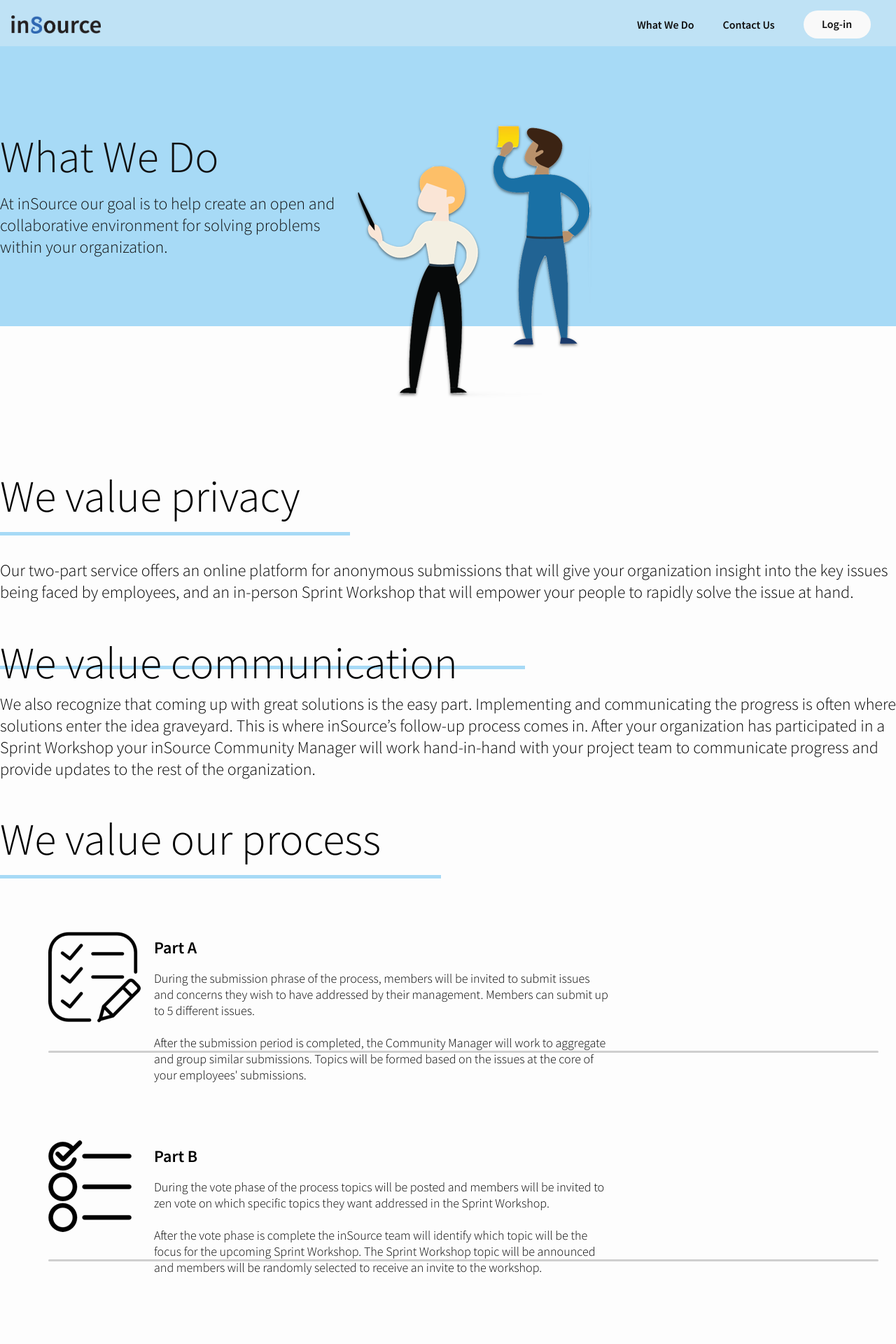
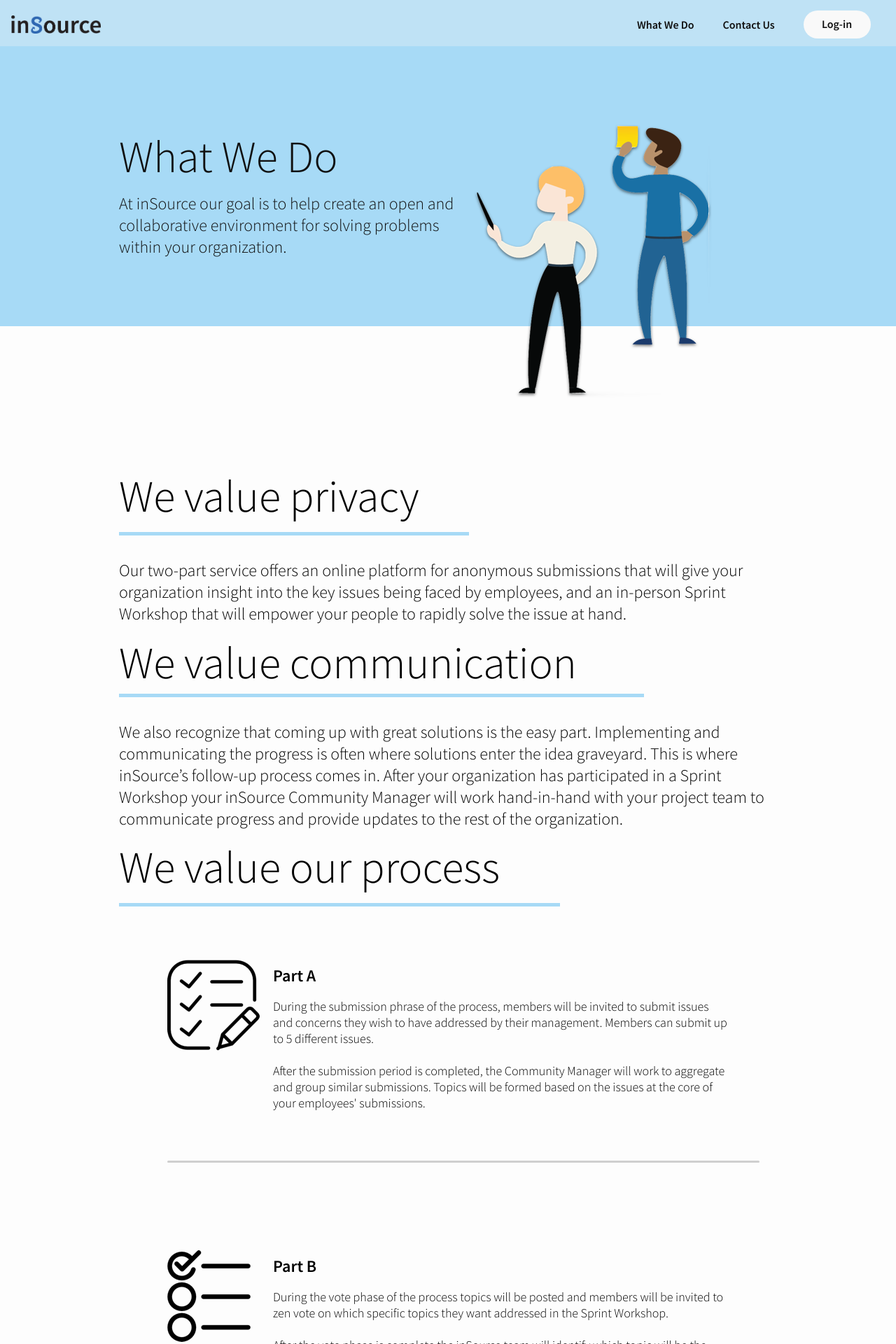
Before and after one commit to Seul-L/inSource, a PHP site: page /html/what-we-do.html in a window 1280 px wide. Shown: the top 1920 px of the page at 70% size. Run offline with PHP 8.4, Linux system fonts and the light colour scheme; some libraries are stand-ins or nearby versions.

Commit message:
Copied styles from landing.css to insource-landing.css
Part of the CSS clean up. Cleaned up what-we-do.html dependency of "landing.css"

```diff
--- a/css/insource-landing.css
+++ b/css/insource-landing.css
@@ -1,4 +1,15 @@
+
+html {
+  height: 100%;
+}
+
+
+
 body {
+  margin: 0;
+  min-height: 100%;
+  background-color: #fff;
+
   font-family: Roboto, sans-serif;
   color: #333;
   font-size: 14px;
@@ -35,6 +46,54 @@ p {
   line-height: 24px;
 }
 
+img {
+  max-width: 100%;
+  vertical-align: middle;
+  display: inline-block;
+}
+
+* {
+  -webkit-box-sizing: border-box;
+  -moz-box-sizing: border-box;
+  box-sizing: border-box;
+}
+
+.w-container {
+  margin-left: auto;
+  margin-right: auto;
+  max-width: 940px;
+
+}
+
+.w-block {
+  display: block;
+}
+.w-inline-block {
+  max-width: 100%;
+  display: inline-block;
+}
+.w-clearfix:before,
+.w-clearfix:after {
+  content: " ";
+  display: table;
+}
+.w-clearfix:after {
+  clear: both;
+}
+.w-hidden {
+  display: none;
+}
+
+.w-nav-overlay {
+  position: absolute;
+  overflow: hidden;
+  display: none;
+  top: 100%;
+  left: 0;
+  right: 0;
+  width: 100%;
+}
+
 .nav {
   display: -webkit-box;
   display: -webkit-flex;
@@ -845,6 +937,7 @@ p {
 
 .div-block-2.line2 {
   width: 750px;
+  margin-top: 50px;
 }
 
 .div-block-2.line3 {
```
Also changed, not shown: other parts of css/insource-landing.css (+33 -0 lines).
